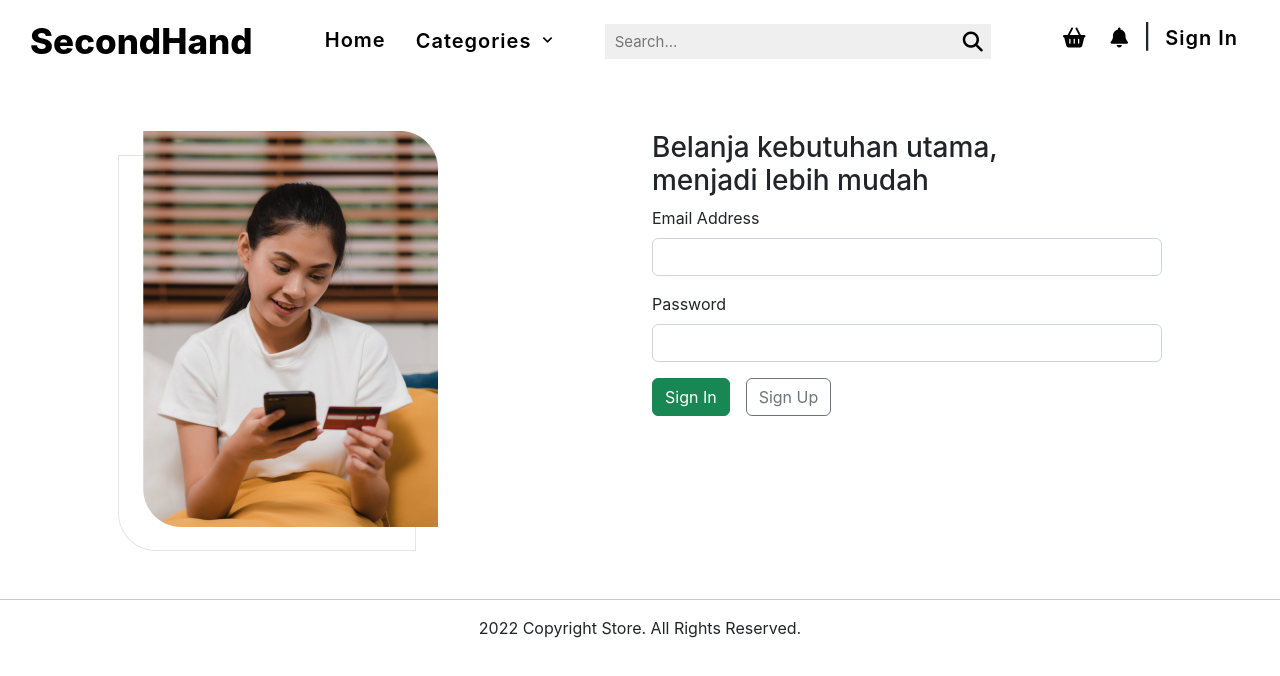
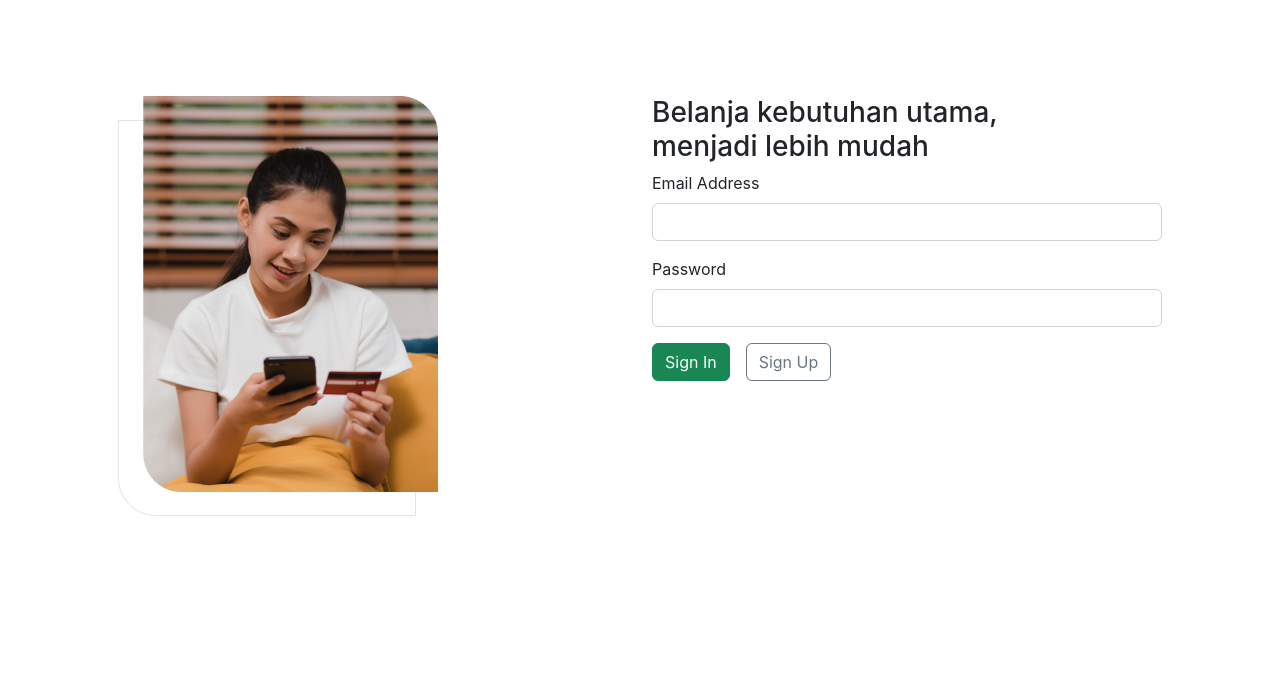
Before and after one commit to MustofaandCrew/FrontEnd2, a React (Create React App) app in the folder front-end/: page /login in a window 1280 px wide. Shown: the top 676 px of the page. Built offline with nearby package versions, Linux system fonts and the light colour scheme.

Commit message:
login and register pages

```diff
--- a/front-end/src/App.js
+++ b/front-end/src/App.js
@@ -1,6 +1,6 @@
 import React from "react";
 import { BrowserRouter, Route, Routes } from "react-router-dom";
-import Register from "../src/components/Register";
+import Register from "../src/pages/Register";
 import Wishlist from "../src/pages/Wishlist";
 import Shoppingcart from "../src/pages/Shoppingcart";
 import Details from "../src/pages/ProductDetails";
--- a/front-end/src/pages/Login.jsx
+++ b/front-end/src/pages/Login.jsx
@@ -1,14 +1,9 @@
 import React from "react";
-
-
 import Pic from "../assets/images/pic.png";
-import LayoutNavbarFooter from "../components/LayoutNavbarFooter";
-
 
 export default function Login() {
     return (
-        <LayoutNavbarFooter>
-            <div className="container my-5 px-5">
+            <div className="container pt-5 my-5 px-5">
                 <div className="row">
                     <div className="col-6 ">
                         <img src={Pic} alt="woman" className="img-fluid" />
@@ -33,6 +28,5 @@ export default function Login() {
                     </div>
                 </div>
             </div>
-        </LayoutNavbarFooter>
     )
 }
--- a/front-end/src/pages/Register.jsx
+++ b/front-end/src/pages/Register.jsx
@@ -5,7 +5,7 @@ import Pic from "../assets/images/pic.png";
 export default function Register() {
     return (
 
-        <div className="container my-5 px-5">
+        <div className="container pt-5 my-5 px-5">
             <div className="row">
                 <div className="col-6 ">
                     <img src={Pic} alt="cewek" className="img-fluid" />
```
